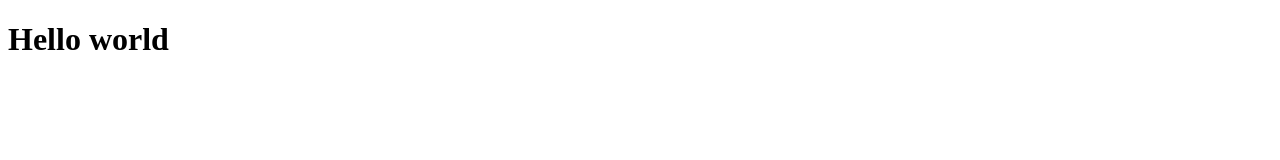
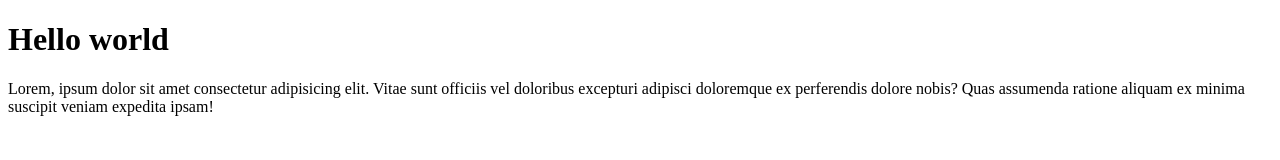
Before and after one commit to michaelmikeee/mike-git-test2, a plain HTML site: page index.html in a window 1280 px wide. Drawn offline with Linux system fonts and the light colour scheme.

Commit message:
menambahkan paragraf

```diff
--- a/index.html
+++ b/index.html
@@ -9,6 +9,8 @@
 
 <body>
   <h1>Hello world</h1>
+  <p>Lorem, ipsum dolor sit amet consectetur adipisicing elit. Vitae sunt officiis vel doloribus excepturi adipisci
+    doloremque ex perferendis dolore nobis? Quas assumenda ratione aliquam ex minima suscipit veniam expedita ipsam!</p>
 </body>
 
 </html>
```
